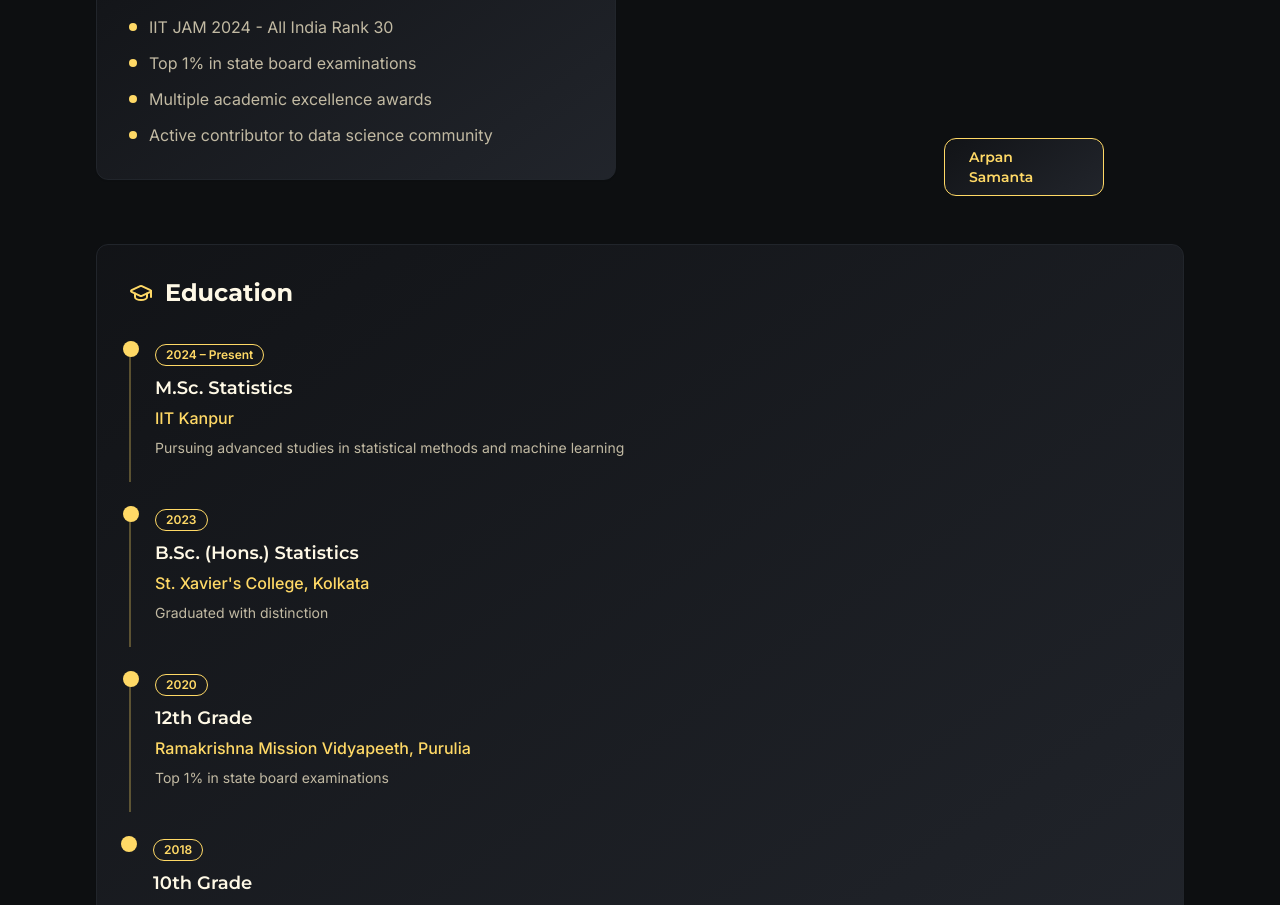
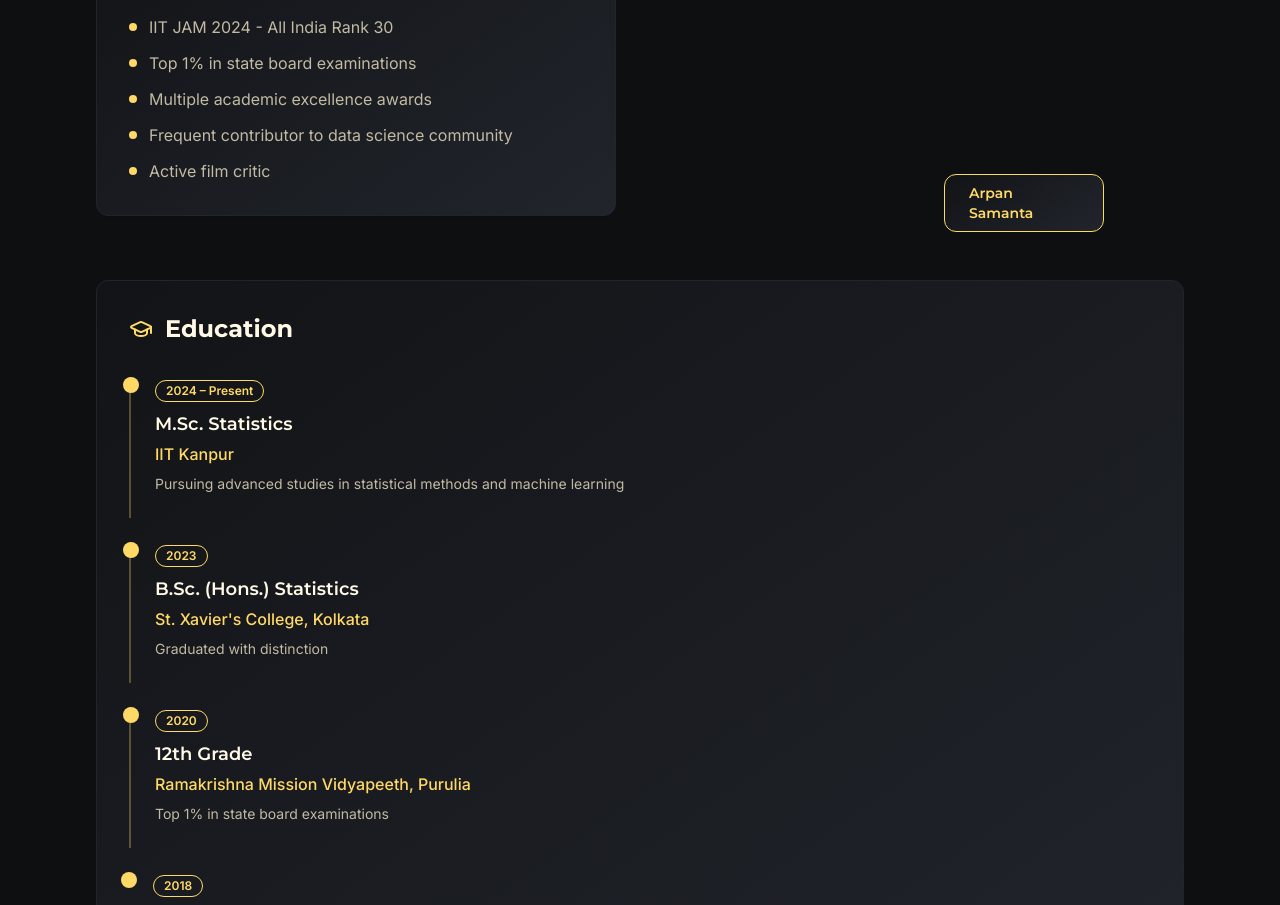
Before and after one commit to arcticOS2/arcticOS2.github.io, a React (Vite) app: page / in a window 1280 px wide. Shown: the part 1600-2505 px from the top of the page. Built offline with nearby package versions, Linux system fonts and the light colour scheme.

Commit message:
Update About.tsx

```diff
--- a/src/components/About.tsx
+++ b/src/components/About.tsx
@@ -34,7 +34,8 @@ const About = () => {
     "IIT JAM 2024 - All India Rank 30",
     "Top 1% in state board examinations",
     "Multiple academic excellence awards",
-    "Active contributor to data science community"
+    "Frequent contributor to data science community",
+    "Active film critic"
   ];
 
   return (
```
